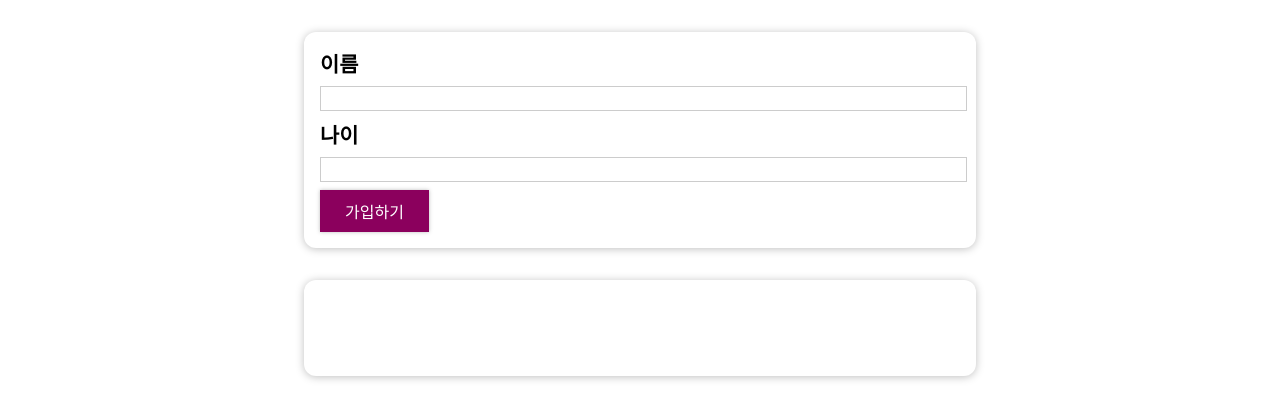
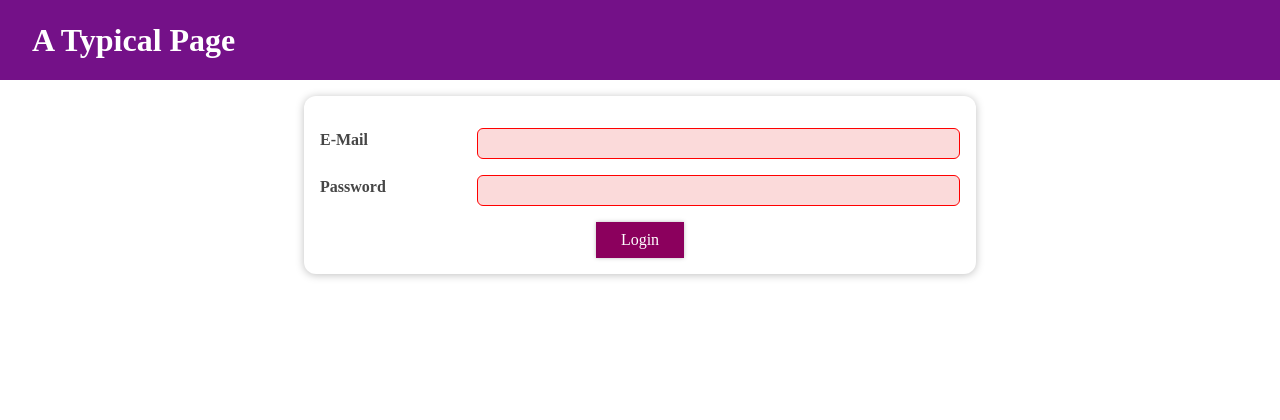
Before and after one commit to uBing9201/react-study, a React (Vite) app: page / in a window 1280 px wide. Shown: the top 420 px of the page. Built offline with nearby package versions, Linux system fonts and the light colour scheme.

Commit message:
로그인 입력창 처리

```diff
--- a/src/App.jsx
+++ b/src/App.jsx
@@ -1,21 +1,15 @@
-import React, { useState } from 'react';
-import AddUsers from './components/Users/AddUsers';
-import UserList from './components/Users/UserList';
-
-const USER_LIST = [];
+import React from 'react';
+import MainHeader from './components/SideEffect/MainHeader/MainHeader';
+import Login from './components/SideEffect/Login/Login';
 
 const App = () => {
-  const [userList, setUserList] = useState(USER_LIST);
-
-  const addUserHandler = (newUser) => {
-    setUserList((prev) => [...prev, newUser]);
-  };
-
   return (
-    <div>
-      <AddUsers onAdd={addUserHandler} />
-      <UserList list={userList} />
-    </div>
+    <>
+      <MainHeader />
+      <main style={{ marginTop: '6rem' }}>
+        <Login />
+      </main>
+    </>
   );
 };
 
--- a/src/UI/Button.jsx
+++ b/src/UI/Button.jsx
@@ -1,19 +1,19 @@
 import React from 'react';
-// import './Button.css';
+import './Button.css';
 
-// const Button = ({ children, type, className, onClick }) => {
-//   // ??: 널 병합 연산자 -> 좌항의 변수가 null or undefined일 경우 우항의 값으로 대체.
-//   // null or undefined가 아니라면? -> 원래의 변수값으로 적용.
-//   const cn = `button ${className ?? ''}`;
+const Button = ({ children, type, className, onClick, disabled }) => {
+  // ??: 널 병합 연산자 -> 좌항의 변수가 null or undefined일 경우 우항의 값으로 대체.
+  // null or undefined가 아니라면? -> 원래의 변수값으로 적용.
+  const cn = `button ${className ?? ''}`;
 
-//   return (
-//     <button type={type} className={cn} onClick={onClick}>
-//       {children}
-//     </button>
-//   );
-// };
+  return (
+    <button type={type} className={cn} onClick={onClick} disabled={disabled}>
+      {children}
+    </button>
+  );
+};
 
-import styled from 'styled-components';
+// import styled from 'styled-components';
 
 // styled-components를 활용하여 리액트 컴포넌트를 생성.
 // 생성과 동시에 요소에 스타일을 문자열로 지정
@@ -21,27 +21,27 @@
 
 //커스텀 props 같은 경우 템플릿 리터럴을 통해 동적으로 처리가 가능
 //${(props) => props.className && `${props.className}`}
-const Button = styled.button`
-  font: inherit;
-  padding: 0.5rem 1.5rem;
-  border: 1px solid #8b005d;
-  color: white;
-  background: #8b005d;
-  box-shadow: 0 0 4px rgba(0, 0, 0, 0.26);
-  cursor: pointer;
+// const Button = styled.button`
+//   font: inherit;
+//   padding: 0.5rem 1.5rem;
+//   border: 1px solid #8b005d;
+//   color: white;
+//   background: #8b005d;
+//   box-shadow: 0 0 4px rgba(0, 0, 0, 0.26);
+//   cursor: pointer;
 
-  ${(props) => props.className && `${props.className}`}
+//   ${(props) => props.className && `${props.className}`}
 
-  &:focus {
-    outline: none;
-  }
+//   &:focus {
+//     outline: none;
+//   }
 
-  &:hover,
-  &:active {
-    background: #ac0e77;
-    border-color: #ac0e77;
-    box-shadow: 0 0 8px rgba(0, 0, 0, 0.26);
-  }
-`;
+//   &:hover,
+//   &:active {
+//     background: #ac0e77;
+//     border-color: #ac0e77;
+//     box-shadow: 0 0 8px rgba(0, 0, 0, 0.26);
+//   }
+// `;
 
 export default Button;
--- /dev/null
+++ b/src/components/SideEffect/Login/Login.jsx
@@ -0,0 +1,84 @@
+import React, { useState } from 'react';
+import styles from './Login.module.css';
+import Button from '../../../UI/Button';
+import Card from '../../../UI/Card';
+
+const Login = () => {
+  // 이메일 입력값 상태 관리
+  const [enteredEmail, setEnteredEmail] = useState('');
+
+  // 비밀번호 입력값 상태 관리
+  const [enteredPw, setEnteredPw] = useState('');
+
+  // 이메일 입력이 유효한지를 상태 관리
+  const [emailIsValid, setEmailIsValid] = useState();
+
+  // 비밀번호 입력도 유효한지를 상태 관리
+  const [pwIsValid, setPwIsValid] = useState();
+
+  // 이메일이 변경될 때마다 실행할 핸들러
+  const emailChangeHandler = (e) => {
+    setEnteredEmail(e.target.value);
+  };
+
+  // 비밀번호가 변경될 때마다 실행할 핸들러
+  const passwordChangeHandler = (e) => {
+    setEnteredPw(e.target.value);
+  };
+
+  const validateEmailHandler = () => {
+    setEmailIsValid(enteredEmail.includes('@'));
+  };
+
+  const validatePasswordHandler = () => {
+    setPwIsValid(enteredPw.trim().length > 6);
+  };
+
+  const submitHandler = (e) => {
+    e.preventDefault();
+    console.log('submit 동작함!');
+  };
+
+  return (
+    <Card className={styles.login}>
+      <form onSubmit={submitHandler}>
+        <div
+          className={`${styles.control} ${!emailIsValid ? styles.invalid : ''}`}
+        >
+          <label htmlFor='email'>E-Mail</label>
+          <input
+            type='email'
+            id='email'
+            value={enteredEmail}
+            onChange={emailChangeHandler}
+            onBlur={validateEmailHandler} // blur는 focus의 반대
+          />
+        </div>
+        <div
+          className={`${styles.control} ${!pwIsValid ? styles.invalid : ''}`}
+        >
+          <label htmlFor='password'>Password</label>
+          <input
+            type='password'
+            id='password'
+            value={enteredPw}
+            onChange={passwordChangeHandler}
+            onBlur={validatePasswordHandler}
+          />
+        </div>
+        <div className={styles.actions}>
+          {/* button은 disabled를 통해 비활성화 기능 구현. true면 비활성, false면 활성 */}
+          <Button
+            type='submit'
+            className={styles.btn}
+            disabled={!(emailIsValid && pwIsValid)}
+          >
+            Login
+          </Button>
+        </div>
+      </form>
+    </Card>
+  );
+};
+
+export default Login;
--- /dev/null
+++ b/src/components/SideEffect/Login/Login.module.css
@@ -0,0 +1,55 @@
+.login {
+  width: 90%;
+  max-width: 40rem;
+  margin: 2rem auto;
+  padding: 2rem;
+}
+
+.control {
+  margin: 1rem 0;
+  display: flex;
+  align-items: stretch;
+  flex-direction: column;
+}
+
+.control label,
+.control input {
+  display: block;
+}
+
+.control label {
+  font-weight: bold;
+  flex: 1;
+  color: #464646;
+  margin-bottom: 0.5rem;
+}
+
+.control input {
+  flex: 3;
+  font: inherit;
+  padding: 0.35rem 0.35rem;
+  border-radius: 6px;
+  border: 1px solid #ccc;
+}
+
+.control input:focus {
+  outline: none;
+  border-color: #4f005f;
+  background: #f6dbfc;
+}
+
+.control.invalid input {
+  border-color: red;
+  background: #fbdada;
+}
+
+.actions {
+  text-align: center;
+}
+
+@media (min-width: 768px) {
+  .control {
+    align-items: center;
+    flex-direction: row;
+  }
+}
--- /dev/null
+++ b/src/components/SideEffect/MainHeader/MainHeader.jsx
@@ -0,0 +1,14 @@
+import React from 'react';
+import Navigation from '../Navigation/Navigation';
+import classes from './MainHeader.module.css';
+
+const MainHeader = (props) => {
+  return (
+    <header className={classes['main-header']}>
+      <h1>A Typical Page</h1>
+      <Navigation />
+    </header>
+  );
+};
+
+export default MainHeader;
--- /dev/null
+++ b/src/components/SideEffect/MainHeader/MainHeader.module.css
@@ -0,0 +1,16 @@
+.main-header {
+  position: fixed;
+  top: 0;
+  left: 0;
+  width: 100%;
+  height: 5rem;
+  display: flex;
+  justify-content: space-between;
+  align-items: center;
+  background: #741188;
+  padding: 0 2rem;
+}
+
+.main-header h1 {
+  color: white;
+}
--- /dev/null
+++ b/src/components/SideEffect/Navigation/Navigation.jsx
@@ -0,0 +1,12 @@
+import React from 'react';
+import classes from './Navigation.module.css';
+
+const Navigation = () => {
+  return (
+    <nav className={classes.nav}>
+      <ul></ul>
+    </nav>
+  );
+};
+
+export default Navigation;
--- /dev/null
+++ b/src/components/SideEffect/Navigation/Navigation.module.css
@@ -0,0 +1,43 @@
+.nav ul {
+  list-style: none;
+  margin: 0;
+  padding: 0;
+  display: flex;
+  align-items: center;
+}
+
+.nav li {
+  margin: 0;
+  margin-left: 2rem;
+}
+
+.nav a {
+  text-decoration: none;
+  color: white;
+}
+
+.nav a:hover,
+.nav a:active {
+  color: #f3cafb;
+}
+
+.nav button {
+  font: inherit;
+  background: #dd0db0;
+  border: 1px solid #dd0db0;
+  padding: 0.5rem 1.5rem;
+  color: white;
+  cursor: pointer;
+  box-shadow: 0 2px 4px rgba(0, 0, 0, 0.26);
+  border-radius: 20px;
+}
+
+.nav button:focus {
+  outline: none;
+}
+
+.nav button:hover,
+.nav button:active {
+  color: #f3cafb;
+  box-shadow: 0 2px 10px rgba(0, 0, 0, 0.26);
+}
```
Also changed, not shown: src/components/SideEffect/Home/Home.jsx (added, +13 -0 lines), src/components/SideEffect/Home/Home.module.css (added, +7 -0 lines).
